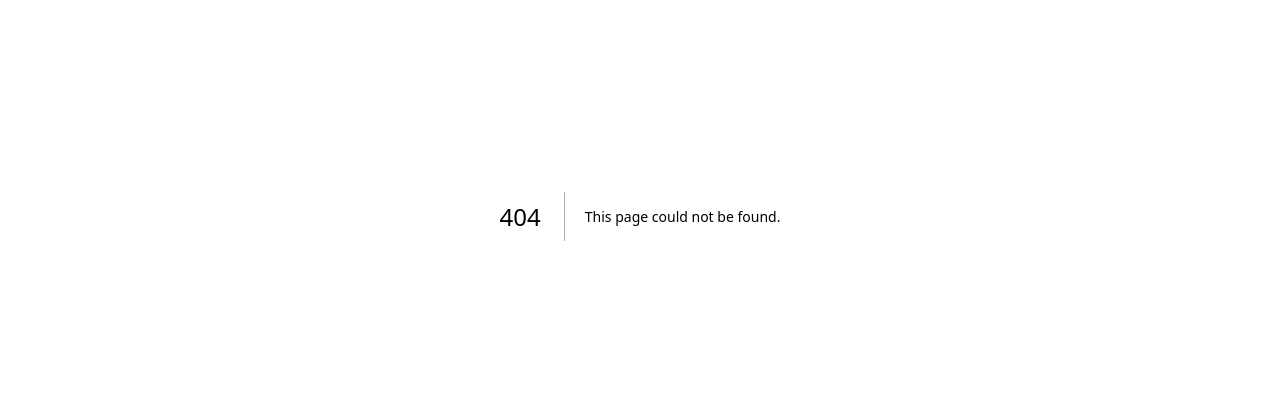
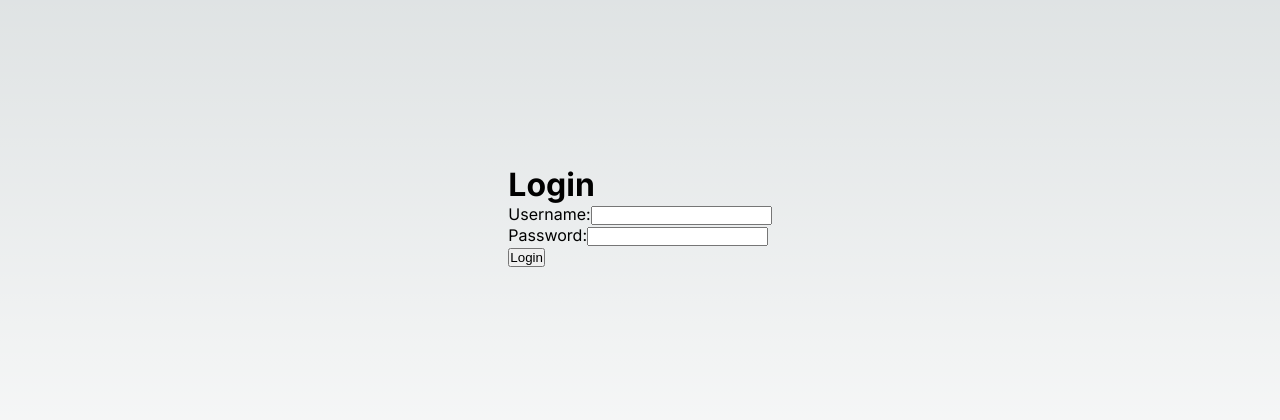
Before and after one commit to seyone22/papersplease, a Next.js app: page /login in a window 1280 px wide. Before the commit this address had no page. Shown: the part 184-604 px from the top of the page. Built offline with nearby package versions, Linux system fonts and the light colour scheme.

Commit message:
Download button actually works. Rest I have no idea what changed.
Signed-off-by: seyone <s.g.seyone@protonmail.com>

```diff
--- /dev/null
+++ b/components/Auth/LoginForm.js
@@ -0,0 +1,38 @@
+'use client'
+import {signIn} from 'next-auth/react';
+
+export default function Login() {
+    const handleSubmit = async (e) => {
+        e.preventDefault();
+        const credentials = {
+            username: e.target.username.value,
+            password: e.target.password.value,
+        };
+
+        const result = await signIn('credentials', {...credentials, redirect: false});
+        if (result?.error) {
+            console.log(result);
+        } else {
+            // Redirect the user to the desired page
+        }
+    };
+
+    return (
+        <div>
+            <h1>Login</h1>
+            <form onSubmit={handleSubmit}>
+                <label>
+                    Username:
+                    <input type="text" name="username" required/>
+                </label>
+                <br/>
+                <label>
+                    Password:
+                    <input type="password" name="password" required/>
+                </label>
+                <br/>
+                <button type="submit">Login</button>
+            </form>
+        </div>
+    );
+}
--- /dev/null
+++ b/components/Auth/LoginForm.module.css
@@ -0,0 +1,3 @@
+.loginForm {
+
+}
--- a/models/Exam.js
+++ b/models/Exam.js
@@ -40,6 +40,10 @@ const examSchema = new Schema({
     instructions: {
         type: String,
         required: false
+    },
+    pdfLocation: {
+        type: String,
+        required: false
     }
 });
 
--- a/package.json
+++ b/package.json
@@ -21,6 +21,7 @@
     "mongodb-client-encryption": "^2.9.0",
     "mongoose": "^7.3.4",
     "next": "13.4.9",
+    "next-auth": "^4.23.1",
     "react": "18.2.0",
     "react-dom": "18.2.0",
     "showdown": "^2.1.0"
--- a/src/app/exam/[id]/[questionId]/page.module.css
+++ b/src/app/exam/[id]/[questionId]/page.module.css
@@ -69,7 +69,6 @@
   opacity: 0.6;
   font-size: 0.9rem;
   line-height: 1.5;
-  max-width: 30ch;
 }
 
 .center {
--- a/src/app/exam/[id]/page.js
+++ b/src/app/exam/[id]/page.js
@@ -16,7 +16,7 @@ export default async function ExamDetail({params}) {
                 <h1>{currentExam.paperName}</h1>
             </div>
 
-            <DownloadButton/>
+            <DownloadButton location={currentExam.pdfLocation}/>
 
             <div className={styles.grid}>
                 <div>
--- a/src/app/exam/[id]/page.module.css
+++ b/src/app/exam/[id]/page.module.css
@@ -27,6 +27,7 @@
     background: rgba(var(--card-rgb), 0);
     border: 1px solid rgba(var(--card-border-rgb), 0);
     transition: background 200ms, border 200ms;
+    text-align: justify;
 }
 
 .rowCard {
@@ -55,7 +56,6 @@
     opacity: 0.6;
     font-size: 0.9rem;
     line-height: 1.5;
-    max-width: 30ch;
 }
 
 .center {
--- /dev/null
+++ b/src/app/login/page.js
@@ -0,0 +1,11 @@
+import styles from './page.module.css'
+import LoginForm from '../../../components/Auth/LoginForm'
+
+export default async function login() {
+
+    return (
+        <div className={styles.main}>
+            <LoginForm/>
+        </div>
+    )
+}
--- /dev/null
+++ b/src/app/login/page.module.css
@@ -0,0 +1,12 @@
+.main {
+    display: flex;
+    flex-direction: column;
+    justify-content: center;
+    align-items: center;
+    min-width: 100vw;
+    min-height: 100vh;
+}
+
+.loginForm {
+    background-color: red;
+}
```
Also changed, not shown: components/DownloadButton.js (+3 -8 lines), next-auth.js (added, +56 -0 lines), 2 other files (tests, documents, lock files or other folders).
